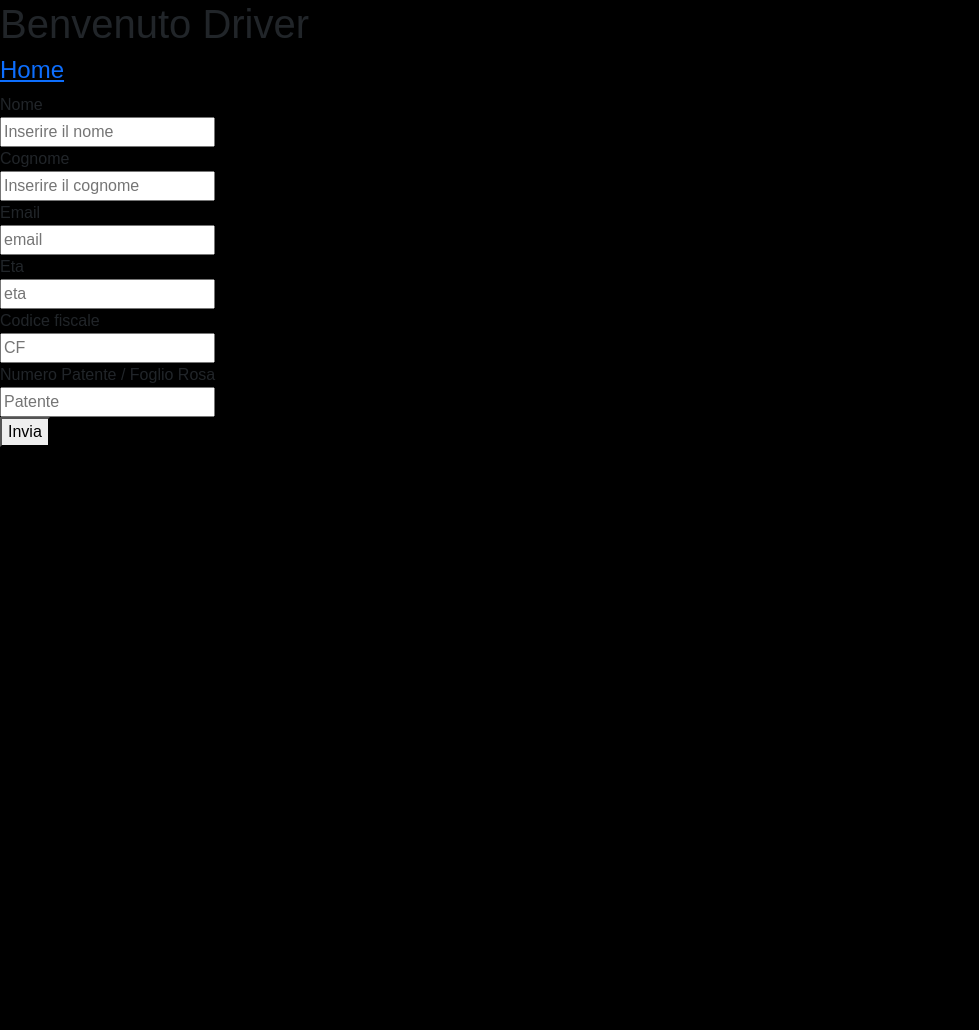
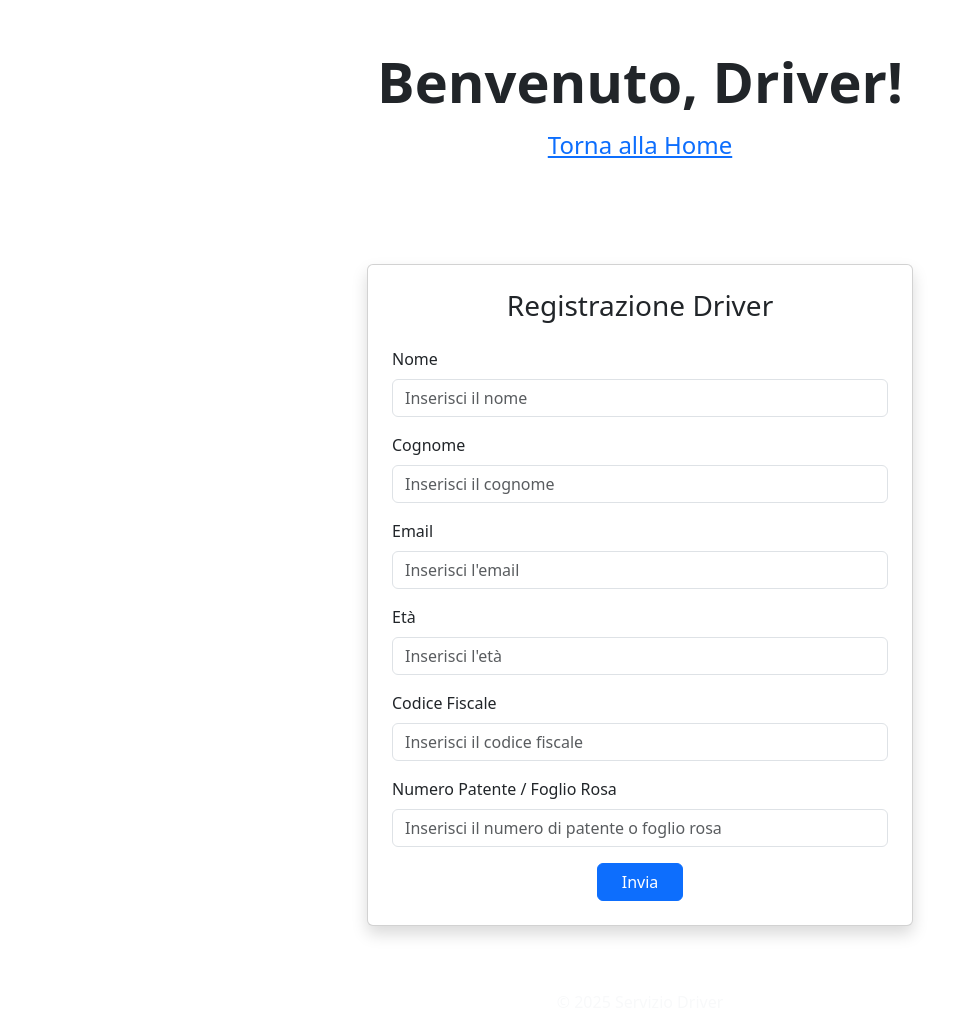
Before and after one commit to ITTPascal-2526-5L/pascal-carsharing-brighipagliaraniromagnoli, a Flask app: page /registration_driver in a window 1280 px wide. Shown: the whole page, without its empty margins (0-979 px from the left). Before the commit the page ends 447 px from the top, so only its background shows below. Run offline with Flask 3, Linux system fonts and the light colour scheme.

Commit message:
grafica driver

```diff
--- a/app/static/css/style.css
+++ b/app/static/css/style.css
@@ -1,6 +1,6 @@
 body {
   font-family: 'Poppins', sans-serif;
-  background-color: black;
+  background-color: white;
   margin: 0;
   padding: 0;
 }
@@ -12,6 +12,7 @@ body {
   display: flex;
   align-items: center;
   justify-content: center;
+
 }
 
 .hero-section .overlay {
--- a/app/templates/driverLogin.html
+++ b/app/templates/driverLogin.html
@@ -1,61 +1,86 @@
 <!doctype html>
-<html lang="en">
+<html lang="it">
   <head>
-        <title>Title</title>
-        <!-- Required meta tags -->
     <meta charset="utf-8" />
-        <meta
-            name="viewport"
-            content="width=device-width, initial-scale=1, shrink-to-fit=no"
-        />
-        <h1>Benvenuto Driver</h1>
-        <h4><a href="{{ url_for('main.homepage')}}">Home</a></h4>
-        <!-- Bootstrap CSS v5.2.1 -->
+    <meta name="viewport" content="width=device-width, initial-scale=1" />
+    <title>Registrazione Driver</title>
+
+    <!-- Bootstrap CSS -->
     <link
       href="https://cdn.jsdelivr.net/npm/bootstrap@5.3.2/dist/css/bootstrap.min.css"
       rel="stylesheet"
       integrity="sha384-T3c6CoIi6uLrA9TneNEoa7RxnatzjcDSCmG1MXxSR1GAsXEV/Dwwykc2MPK8M2HN"
       crossorigin="anonymous"
     />
-        <link rel="stylesheet" href="/app/static/css/style.css">
+
+    <link rel="stylesheet" href="{{ url_for('static', filename='style.css') }}">
   </head>
 
-    <body class="background">
-        <header>
+  <body>
 
+
+    <header class="hero-section text-center py-5">
+      <div class="overlay"></div>
+      <div class="content">
+        <h1 class="display-4 fw-bold">Benvenuto, Driver!</h1>
+        <h4 class="mt-3">
+          <a href="{{ url_for('main.homepage')}}" class="text-decoration-underline">
+            Torna alla Home
+          </a>
+        </h4>
+      </div>
     </header>
-        <main>
+
+
+    <main class="container py-5">
+      <div class="row justify-content-center">
+        <div class="col-md-6">
+          <div class="card shadow p-4">
+            <h3 class="text-center mb-4">Registrazione Driver</h3>
+
             <form action="/registration_driver" method="POST">
-                <label for="text">Nome</label><br>
-                <input type="text" placeholder="Inserire il nome" name="nome" required/><br>
-                <label for="text">Cognome</label><br>
-                <input type="text" placeholder="Inserire il cognome" name="cognome" required/><br>
-                <label for="text">Email</label><br>
-                <input type="text" placeholder="email" name="email" required/><br>
-                <label for="text">Eta</label><br>
-                <input type="text" placeholder="eta" name="eta" required/><br>
-                <label for="text">Codice fiscale</label><br>
-                <input type="text" placeholder="CF" name="CF" required/><br>
-                <label for="text">Numero Patente / Foglio Rosa</label><br>
-                <input type="text" placeholder="Patente" name="Pat" required/><br>
+              <div class="mb-3">
+                <label class="form-label">Nome</label>
+                <input type="text" class="form-control" name="nome" placeholder="Inserisci il nome" required>
+              </div>
 
-                <button type="submit">Invia</button>
+              <div class="mb-3">
+                <label class="form-label">Cognome</label>
+                <input type="text" class="form-control" name="cognome" placeholder="Inserisci il cognome" required>
+              </div>
+
+              <div class="mb-3">
+                <label class="form-label">Email</label>
+                <input type="email" class="form-control" name="email" placeholder="Inserisci l'email" required>
+              </div>
+
+              <div class="mb-3">
+                <label class="form-label">Età</label>
+                <input type="number" class="form-control" name="eta" placeholder="Inserisci l'età" required>
+              </div>
+
+              <div class="mb-3">
+                <label class="form-label">Codice Fiscale</label>
+                <input type="text" class="form-control" name="CF" placeholder="Inserisci il codice fiscale" required>
+              </div>
+
+              <div class="mb-3">
+                <label class="form-label">Numero Patente / Foglio Rosa</label>
+                <input type="text" class="form-control" name="Pat" placeholder="Inserisci il numero di patente o foglio rosa" required>
+              </div>
+
+              <div class="text-center">
+                <button type="submit" class="btn btn-primary px-4">Invia</button>
+              </div>
             </form>
+          </div>
+        </div>
+      </div>
     </main>
-        <footer>
-            <!-- place footer here -->
+
+    <footer class="footer text-center text-light py-3">
+      <p class="mb-0">© 2025 Servizio Driver</p>
     </footer>
-        <!-- Bootstrap JavaScript Libraries -->
-        <script
-            src="https://cdn.jsdelivr.net/npm/@popperjs/core@2.11.8/dist/umd/popper.min.js"
-            integrity="sha384-I7E8VVD/ismYTF4hNIPjVp/Zjvgyol6VFvRkX/vR+Vc4jQkC+hVqc2pM8ODewa9r"
-            crossorigin="anonymous"
-        ></script>
 
-        <script
-            src="https://cdn.jsdelivr.net/npm/bootstrap@5.3.2/dist/js/bootstrap.min.js"
-            integrity="sha384-BBtl+eGJRgqQAUMxJ7pMwbEyER4l1g+O15P+16Ep7Q9Q+zqX6gSbd85u4mG4QzX+"
-            crossorigin="anonymous"
-        ></script>
   </body>
 </html>
```
Also changed, not shown: app/templates/index.html (+4 -4 lines), app/templates/passengerLogin.html (+8 -9 lines). Lines whose indentation alone changed are shown as unchanged.
